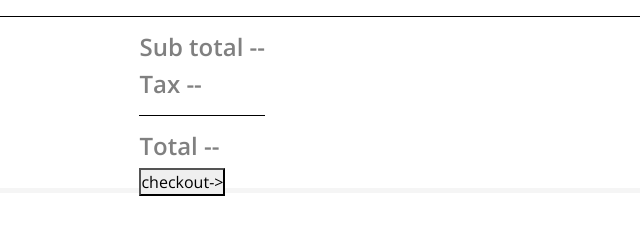
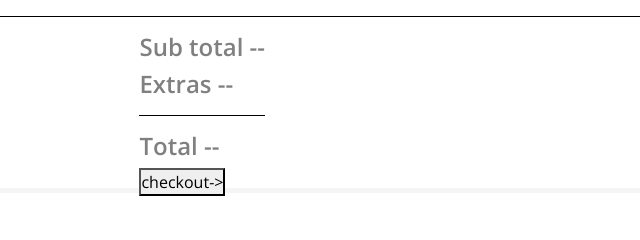
Before and after one commit to Ayushgpandey/blancwash, a website with bundled scripts: page cart.html in a window 1280 px wide. Shown: the part 868-1108 px from the top of the page, 640-1280 px from the left. Built offline with nearby package versions, Linux system fonts and the light colour scheme.

Commit message:
random check

```diff
--- a/cart.html
+++ b/cart.html
@@ -216,7 +216,7 @@
           <h5 id="subtotal"></h5>
         </span>
         <span>
-          <h4>Tax --</h4>
+          <h4>Extras --</h4>
           <h5 id="tax"></h5>
         </span>
         <hr />
```
